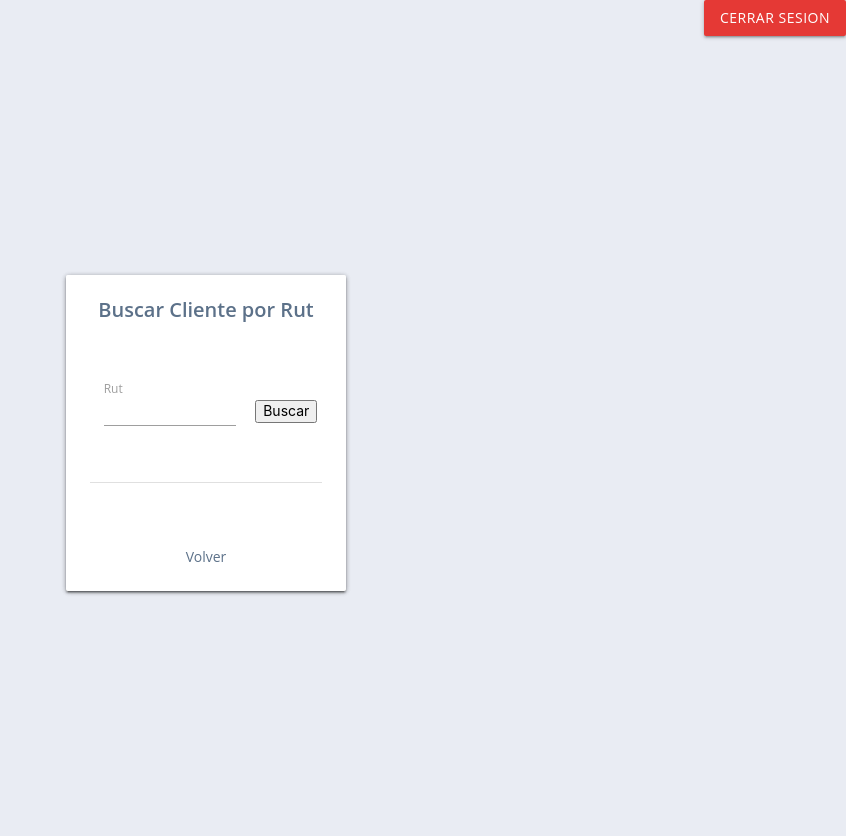
After one commit to yaechrome/ISP, a PHP site: page /paginas/ventanaBuscarCliente.php in a window 1280 px wide. The commit adds this page. Shown: the whole page, without its empty margins (434-1280 px from the left). Run offline with PHP 8.4, Linux system fonts and the light colour scheme.

Commit message:
Se agregan links en el menú y se agrega ventanaBuscarCliente para la recepcion

```diff
--- /dev/null
+++ b/paginas/buscarCliente.php
@@ -0,0 +1 @@
+<?php
--- /dev/null
+++ b/paginas/ventanaBuscarCliente.php
@@ -0,0 +1,56 @@
+<!DOCTYPE html>
+<!--
+To change this license header, choose License Headers in Project Properties.
+To change this template file, choose Tools | Templates
+and open the template in the editor.
+-->
+<html>
+    <head>
+        <meta charset="UTF-8">
+        <link rel="stylesheet" href="../static/css/codebeautify.css" type="text/css"/>
+    <div class="text_right">
+        <a class="btn red darken-1" href=../login/logout.php>Cerrar Sesion </a>
+    </div>
+    <title></title>
+</head>
+<body>
+    <main role="main">
+        <section class="container">
+            <div class="row mb0 center-align relative full">
+                <div class="center">
+                    <div class="col s12 m6 offset-m3 l4 offset-l4">
+                        <div class="card">
+                            <div class="card-panel pad0">
+                                <div class="card-content pad24">
+                                    <form action="buscarCliente.php" method="POST">
+                                        <div>
+                                            <div class="mb20"><h3 class="medium title">Buscar Cliente por Rut</h3></div>
+                                            <table border="1">
+                                                <tbody>
+                                                    <tr>
+                                                        <td>
+                                                            <div class="input-field col s12">
+                                                                <label for="txtRut">Rut</label><br>
+                                                                <input class="validate" name="txtRut" type="text" id="password">
+                                                                <br><br>
+                                                            </div>
+                                                        </td>
+                                                        <td> <input type="submit" value="Buscar" name="btnBuscarPorRut" /></td>
+                                                    </tr>
+                                                </tbody>
+                                            </table>
+                                            <br>
+                                        </div>
+                                    </form>
+                                    <br><br>
+                                    <a href=../login/volver.php>Volver</a> <br>
+                                </div>
+                            </div>
+                        </div>
+                    </div>
+                </div>
+            </div>
+        </section>
+    </main>
+</body>
+</html>
```
Also changed, not shown: login/panel-control.php (+8 -4 lines).
